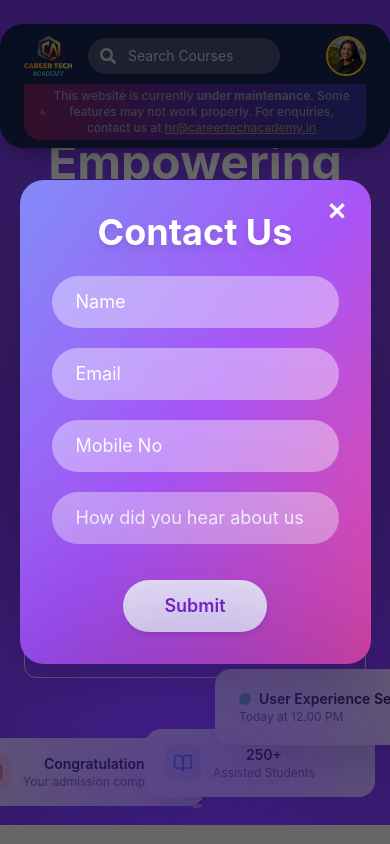
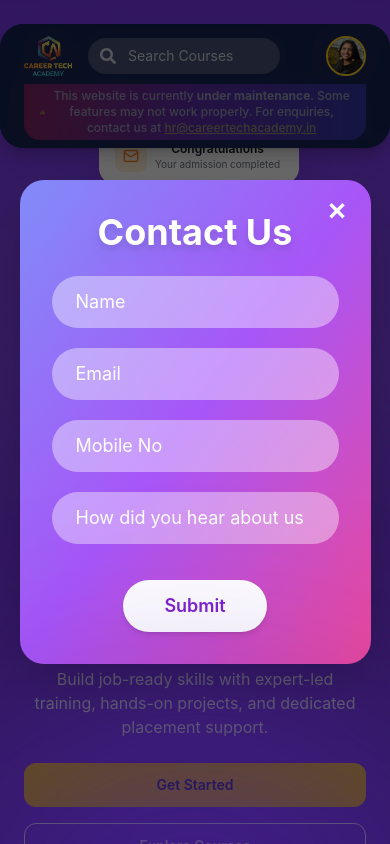
Before and after one commit to rugveddhable/Education-Website, a React (Create React App) app in the folder frontend/: page / in a window 390 px wide. Shown: the top 844 px of the page. Built offline with nearby package versions, Linux system fonts and the light colour scheme.

Commit message:
responsiveness

```diff
--- a/frontend/src/components/HeroSection.jsx
+++ b/frontend/src/components/HeroSection.jsx
@@ -1,85 +1,91 @@
 import React from "react";
-import { BookOpen } from "lucide-react";
-import { Mail } from "lucide-react";
+import { BookOpen, Mail } from "lucide-react";
 import heroImage from "../assets/Person-image.png";
-import "../styles/HeroSection.css"; // ensure path is correct
+import "../styles/HeroSection.css"; // Ensure path is correct
 
 const HeroSection = () => {
   return (
     <section className="relative hero-bg text-white overflow-hidden">
       {/* ===== HERO CONTENT ===== */}
-      <div className="container mx-auto px-6 py-20 flex flex-col md:flex-row items-center justify-between gap-10 relative z-30">
+      <div className="container mx-auto px-6 py-20 flex flex-col-reverse md:flex-row items-center justify-between gap-10 relative z-30">
         {/* === LEFT TEXT === */}
         <div className="flex-1 text-center md:text-left space-y-6 z-40">
           <span className="bg-white/20 px-4 py-1 rounded-full text-sm tracking-wide font-medium inline-block">
             Career Tech Academy
           </span>
 
-          <h1 className="text-5xl md:text-6xl font-bold leading-tight">
-            Empowering Careers <br />
-            Through <span className="text-yellow-300">Real-World Learning</span>
+          <h1 className="text-3xl sm:text-4xl md:text-5xl lg:text-6xl font-bold leading-snug md:leading-tight">
+            Empowering Careers <br className="hidden sm:block" />
+            Through{" "}
+            <span className="text-yellow-300">Real-World Learning</span>
           </h1>
 
-          <p className="text-lg text-gray-100 max-w-md mx-auto md:mx-0">
+          <p className="text-base sm:text-lg text-gray-100 max-w-md mx-auto md:mx-0">
             Build job-ready skills with expert-led training, hands-on projects,
             and dedicated placement support.
           </p>
 
           <div className="flex flex-col sm:flex-row gap-4 justify-center md:justify-start">
-            <button className="bg-yellow-400 text-indigo-900 px-8 py-3 rounded-xl font-semibold hover:bg-yellow-300 transition">
+            <button className="bg-yellow-400 text-indigo-900 px-8 py-3 rounded-xl font-semibold hover:bg-yellow-300 transition text-sm sm:text-base">
               Get Started
             </button>
-            <button className="border border-white px-8 py-3 rounded-xl font-semibold hover:bg-white hover:text-indigo-700 transition">
+            <button className="border border-white px-8 py-3 rounded-xl font-semibold hover:bg-white hover:text-indigo-700 transition text-sm sm:text-base">
               Explore Courses
             </button>
           </div>
         </div>
 
         {/* === RIGHT IMAGE & FLOATING CARDS === */}
-        <div className="flex-1 flex justify-center md:justify-end relative z-500">
+        <div className="flex-1 flex justify-center md:justify-end relative z-30 mt-10 md:mt-0">
+          {/* Main Hero Image */}
           <img
             src={heroImage}
             alt="Student learning"
-            className="w-[20px] md:w-[310px] lg:w-[470px] relative z-40 scale-125 md:scale-150 translate-y-16 md:-translate-x-20"
+            className="w-56 sm:w-72 md:w-[310px] lg:w-[470px] relative z-40 transform md:scale-110 lg:scale-125 translate-y-6 sm:translate-y-12 md:-translate-x-10"
           />
 
           {/* Congratulations Card */}
-        <div className="absolute top-5 right-0 bg-white text-gray-900 rounded-2xl px-5 py-4 shadow-2xl flex items-center gap-3 w-[250px] z-50">
-          <div className="bg-orange-100 p-2 rounded-lg">
-            <Mail className="text-orange-500 w-5 h-5" />
+          <div className="absolute top-2 sm:top-4 right-2 sm:right-0 bg-white text-gray-900 rounded-2xl px-4 sm:px-5 py-3 sm:py-4 shadow-2xl flex items-center gap-2 sm:gap-3 w-[200px] sm:w-[230px] md:w-[250px] z-50">
+            <div className="bg-orange-100 p-2 rounded-lg">
+              <Mail className="text-orange-500 w-4 h-4 sm:w-5 sm:h-5" />
+            </div>
+            <div>
+              <p className="font-semibold text-xs sm:text-sm">Congratulations</p>
+              <p className="text-[10px] sm:text-xs text-gray-500">
+                Your admission completed
+              </p>
+            </div>
           </div>
-          <div>
-            <p className="font-semibold text-sm">Congratulations</p>
-            <p className="text-xs text-gray-500">Your admission completed</p>
-          </div>
-        </div>
 
           {/* Assisted Students Card */}
-          <div className="absolute top-[40%] left-[-40px] bg-white text-gray-900 rounded-2xl px-5 py-4 shadow-2xl flex items-center gap-3 w-[230px] z-50">
+          <div className="absolute top-[35%] left-[-20px] sm:left-[-30px] md:left-[-40px] bg-white text-gray-900 rounded-2xl px-4 sm:px-5 py-3 sm:py-4 shadow-2xl flex items-center gap-2 sm:gap-3 w-[180px] sm:w-[210px] md:w-[230px] z-50">
             <div className="bg-blue-100 p-2 rounded-lg">
-              <BookOpen className="text-blue-500 w-5 h-5" />
+              <BookOpen className="text-blue-500 w-4 h-4 sm:w-5 sm:h-5" />
             </div>
             <div>
-              <p className="font-semibold text-sm">250+</p>
-              <p className="text-xs text-gray-500">Assisted Students</p>
+              <p className="font-semibold text-xs sm:text-sm">250+</p>
+              <p className="text-[10px] sm:text-xs text-gray-500">
+                Assisted Students
+              </p>
             </div>
           </div>
 
           {/* User Experience Card */}
-          <div className="absolute bottom-0 left-[30px] bg-white text-gray-900 rounded-2xl px-6 py-5 shadow-2xl flex flex-col items-start w-[270px] z-50">
+          <div className="absolute bottom-0 left-[10px] sm:left-[20px] md:left-[30px] bg-white text-gray-900 rounded-2xl px-4 sm:px-5 py-3 sm:py-5 shadow-2xl flex flex-col items-start w-[200px] sm:w-[230px] md:w-[270px] z-50">
             <div className="flex items-center gap-2">
-              <span className="h-3 w-3 bg-green-400 rounded-full"></span>
-              <p className="font-semibold text-sm">User Experience Session!</p>
+              <span className="h-2 w-2 sm:h-3 sm:w-3 bg-green-400 rounded-full"></span>
+              <p className="font-semibold text-xs sm:text-sm">
+                User Experience Session!
+              </p>
             </div>
-            <p className="text-xs text-gray-500">Today at 12.00 PM</p>
-            {/* <button className="mt-3 bg-blue-500 text-white text-xs px-4 py-2 rounded-lg hover:bg-blue-600 transition">
-              Join Now
-            </button> */}
+            <p className="text-[10px] sm:text-xs text-gray-500">
+              Today at 12.00 PM
+            </p>
           </div>
         </div>
       </div>
 
-      {/* ===== BOTTOM CURVE (INWARD SHAPE + SYMMETRIC COLOR) ===== */}
+      {/* ===== BOTTOM CURVE ===== */}
       <div className="bottom-curve"></div>
     </section>
   );
```
